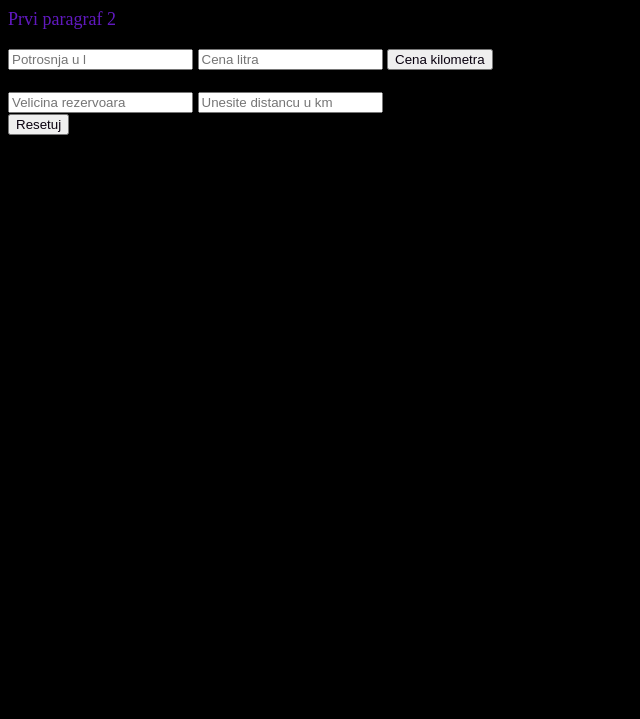
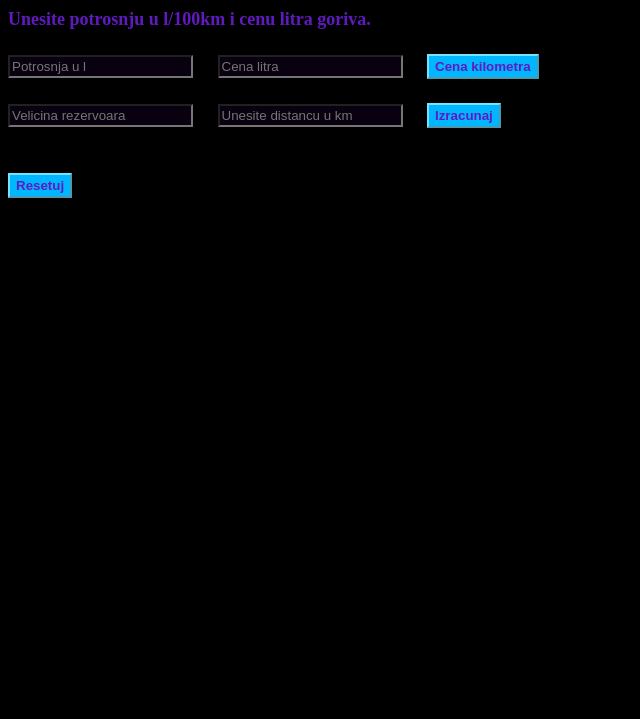
Before and after one commit to Aleksa2309/Calculator, a plain HTML site: page kalkulatorGoriva.html in a window 1280 px wide. Shown: the part 81-800 px from the top of the page, without its empty margins (0-640 px from the left). Drawn offline with Linux system fonts and the light colour scheme.

Commit message:
Skoro zavrsen k Goriva

```diff
--- a/kalkulatorGoriva.html
+++ b/kalkulatorGoriva.html
@@ -9,21 +9,33 @@
 </head>
 
 <body class="celapozadina">
+    <script src="script.js"></script>
     <div class="">
-        <h1 class="tekst">Document</h1>
-        <p class="tekst"> Prvi paragraf 2 </p>
+        <h1 class="tekst">Kalkulator Goriva</h1>
     </div>
+
     <div id="osnovno">
-        <input oninput="novaCena()" type="number" class="tekst pozadina" placeholder="Potrosnja u l" id="potrosnja"></input>
-        <input oninput="novaCena()" type="number" class="tekst pozadina" placeholder="Cena litra" id="cena"></input>
-        <button onclick="rezultat()" class="pozadina"> Cena kilometra </button>
+        <h4 class="tekst"> Unesite potrosnju u l/100km i cenu litra goriva. </h4>
+        <input oninput="novaCena()" type="number" class="objekat" placeholder="Potrosnja u l" id="potrosnja" min="1"></input>
+        <input oninput="novaCena()" type="number" class="objekat" placeholder="Cena litra" id="cena" min="1"></input>
+        <button onclick="rezultat()" class="objekat2"> Cena kilometra </button>
         <br>
-        <h3 class="tekst" id="cenaKm"></h3>
+        <h4 class="tekst" id="cenaKilometra"></h4>
     </div>
+
     <div id="napredno">
-        <input type="number" class="tekst pozadina" placeholder="Velicina rezervoara" id="rezervoar" min="10"> </input>
-        <input type="number" class="tekst pozadina" placeholder="Unesite distancu u km" id="distanca" min="0.1"> </input>
+        <input oninput="noviRez()" type="number" class="objekat" placeholder="Velicina rezervoara" id="rezervoar" min="1"> </input>
+        <input oninput="noviRez()" type="number" class="objekat" placeholder="Unesite distancu u km" id="distanca" min="0.1"> </input>
+        <button onclick="rezervoar()" class="objekat2" > Izracunaj </button>
+        <br>
+        <h4 class="tekst" id="predjenoKm"></h4>
+        <h4 class="tekst" id="zeljenaDist"></h4>
     </div>
-    <button onclick="resetovanje()" class="tekst pozadina"> Resetuj </button>
+
+    <div>
+        <br>
+        <button onclick="resetovanje()" class="objekat2"> Resetuj </button>
+    </div>
+
 </body>
 </html>
--- a/script.js
+++ b/script.js
@@ -1,12 +1,30 @@
+var potrosnja, cena, cenaStoKm, cenaKm, velicinaR, distanca;
+
 function novaCena(){
-    var potrosnja = parseFloat(document.getElementById("potrosnja").innerText);
-    var cena = parseFloat(document.getElementById("cena").innerText);
-    var cenaStoKm = potrosnja * cena;
-    var cenaKm = cenaStoKm/100;
+    potrosnja = parseFloat(document.querySelector('#potrosnja').value);
+    cena = parseFloat(document.querySelector('#cena').value);
+    cenaStoKm = potrosnja * cena;
+    cenaKm = cenaStoKm/100;
+    //console.log(cenaKm);
+}
+
+function noviRez(){
+    velicinaR = parseFloat(document.querySelector('#rezervoar').value);
+    distanca = parseFloat(document.querySelector('#distanca').value);
+    //console.log(cenaKm);
 }
 
 function rezultat(){
-    getElementById("cenaKm").innerText = 'Cena kilometra je ' + cenaKm;
+    //ovo ce ici pod novaCena a dugme ce biti izbrisano
+    document.querySelector('#cenaKilometra').innerText = 'Cena na 100 kilometara je ' + cenaKm;
+}
+
+function rezervoar(){
+    //ovo ce ici pod noviRez a dugme ce biti izbrisano
+    let distPun = (velicinaR/ potrosnja) * 100;
+    document.querySelector('#predjenoKm').innerText = 'Sa punim rezervoarmon se moze preci ' + distPun + ' km';
+    let zeljenaCena = distanca * cenaKm;
+    document.querySelector('#zeljenaDist').innerText = 'Za zeljenu distancu je potrebno '+ distanca*potrosnja/100+ ' l ('  + zeljenaCena + 'din)';
 }
 
 function resetovanje(){
--- a/style.css
+++ b/style.css
@@ -1,6 +1,11 @@
 .tekst
 {
     color: rgb(97, 25, 192);
+}
+
+.pozadina
+{
+    background-color: rgb(9, 1, 15);
 }
 
 .celapozadina
@@ -9,7 +14,23 @@
     background-color: rgb(0, 0, 0);
 }
 
-.pozadina
+.objekat
 {
-    color: rgb(9, 1, 15);
+    color: rgb(97, 25, 192);
+    background-color: rgb(9, 1, 15);
+    margin-right: 20px;
+    padding: 2px;
 }
+
+.objekat2
+{
+    color: rgb(97, 25, 192);
+    font-weight:bolder;
+    background-color: rgb(0, 183, 255);;
+    margin-right: 20px;
+    padding: 3px;
+    padding-left: 6px;
+    padding-right: 6px;
+    border-width: 2px;
+    border-color: rgb(117, 227, 255);
+}
```
